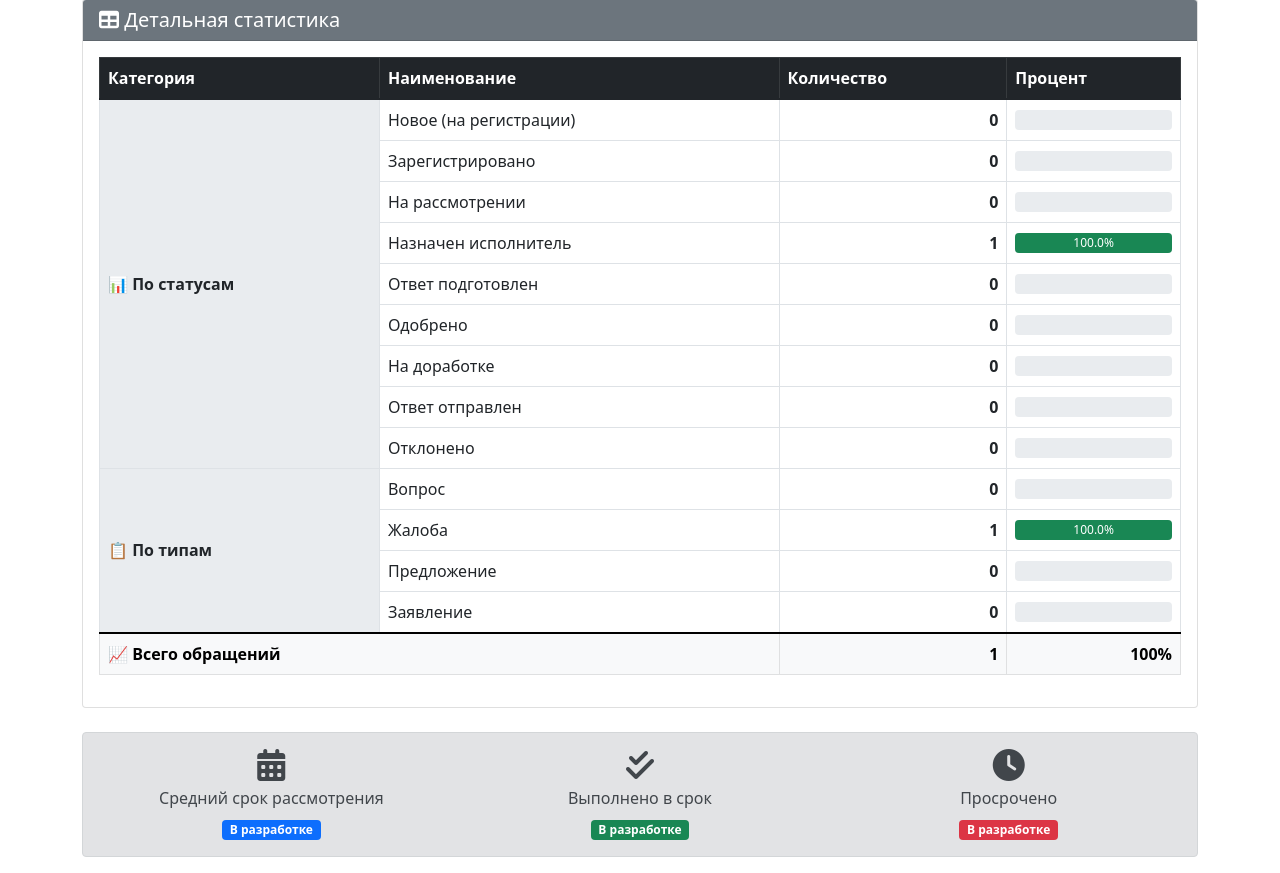
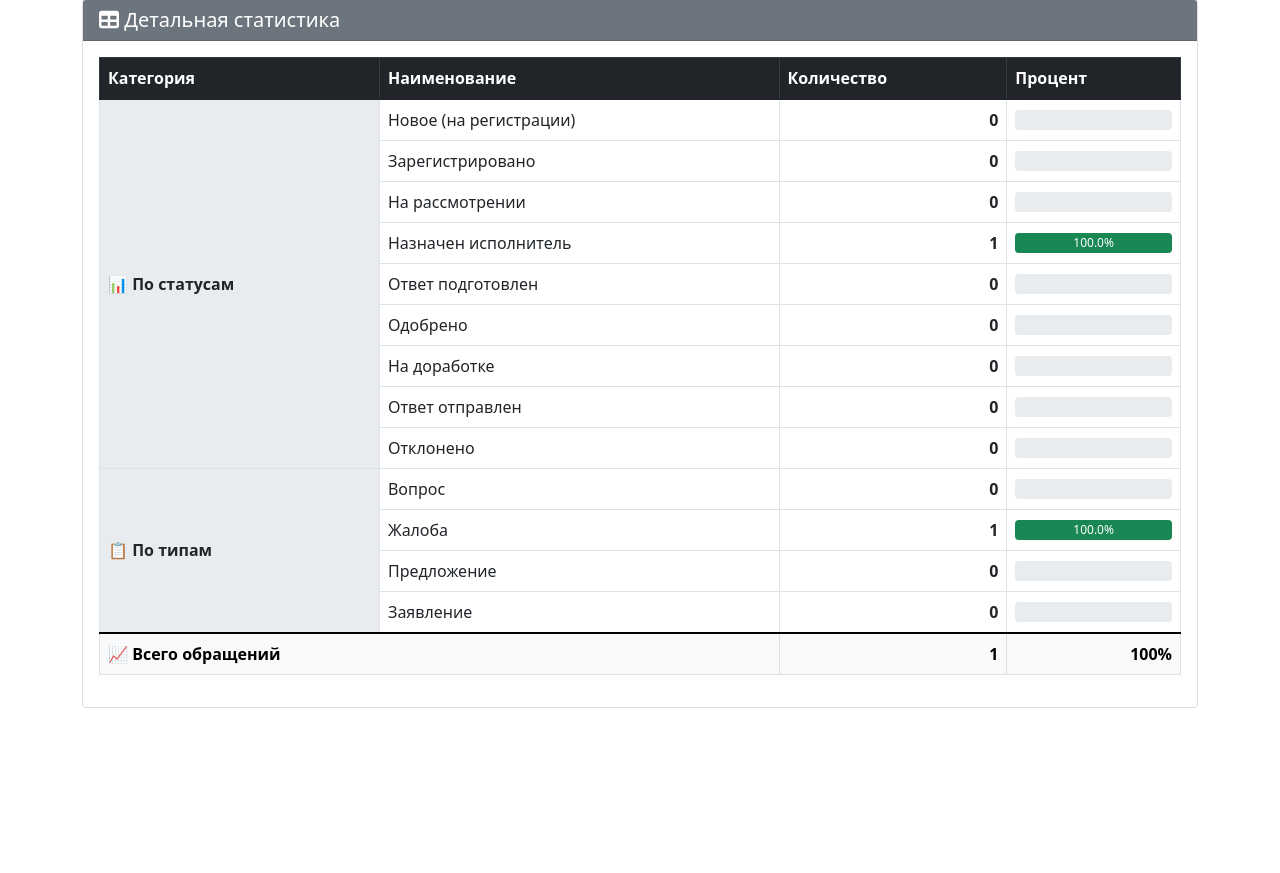
Before and after one commit to 1000-71000-7/-2, a Flask app: page /statistics in a window 1280 px wide. Shown: the part 2215-3088 px from the top of the page. After the commit the page ends 2923 px from the top, so only its background shows below. Run offline with Flask 3, Linux system fonts and the light colour scheme; a user stored in the database is signed in; data comes from the database, SQL or seed files in the repository.

Commit message:
Update statistics.html

```diff
--- a/templates/statistics.html
+++ b/templates/statistics.html
@@ -8,16 +8,9 @@
     <script src="https://cdn.jsdelivr.net/npm/chart.js"></script>
     <link rel="stylesheet" href="https://cdnjs.cloudflare.com/ajax/libs/font-awesome/6.0.0/css/all.min.css">
     <style>
-        .stat-card {
-            transition: transform 0.2s;
-            cursor: pointer;
-        }
-        .stat-card:hover {
-            transform: translateY(-5px);
-        }
-        .table td, .table th {
-            vertical-align: middle;
-        }
+        .stat-card { transition: transform 0.2s; cursor: pointer; }
+        .stat-card:hover { transform: translateY(-5px); }
+        .table td, .table th { vertical-align: middle; }
         .dashboard-header {
             background: linear-gradient(135deg, #667eea 0%, #764ba2 100%);
             color: white;
@@ -45,7 +38,6 @@
     </nav>
 
     <div class="container mt-4">
-        <!-- Заголовок -->
         <div class="dashboard-header">
             <div class="row align-items-center">
                 <div class="col-md-8">
@@ -60,7 +52,6 @@
             </div>
         </div>
 
-        <!-- Краткая статистика карточками -->
         <div class="row mb-4">
             <div class="col-md-3 mb-3">
                 <div class="card stat-card text-white bg-primary" onclick="window.location='/operator/appeals'">
@@ -109,7 +100,6 @@
             </div>
         </div>
 
-        <!-- Графики -->
         <div class="row">
             <div class="col-md-6 mb-4">
                 <div class="card h-100">
@@ -146,7 +136,6 @@
             </div>
         </div>
 
-        <!-- Сводная таблица -->
         {% if status_stats %}
         <div class="row">
             <div class="col-md-12">
@@ -172,10 +161,10 @@
                                         {% if loop.first %}
                                         <td rowspan="{{ status_stats|length }}" style="vertical-align: middle; background-color: #e9ecef; font-weight: bold;">
                                             📊 По статусам
-                                        </td>
+                                         </div>
                                         {% endif %}
-                                        <td>{{ stat.name }}</td>
-                                        <td class="text-end"><strong>{{ stat.count }}</strong></td>
+                                        <td>{{ stat.name }}</div>
+                                        <td class="text-end"><strong>{{ stat.count }}</strong></div>
                                         <td class="text-end">
                                             <div class="progress" style="height: 20px;">
                                                 <div class="progress-bar bg-{{ ['primary', 'warning', 'info', 'success', 'danger', 'secondary'][loop.index0 % 6] }}"
@@ -183,7 +172,7 @@
                                                     {% if total > 0 %}{{ (stat.count / total * 100)|round(1) }}%{% else %}0%{% endif %}
                                                 </div>
                                             </div>
-                                        </td>
+                                        </div>
                                     </tr>
                                     {% endfor %}
 
@@ -192,10 +181,10 @@
                                         {% if loop.first %}
                                         <td rowspan="{{ type_stats|length }}" style="vertical-align: middle; background-color: #e9ecef; font-weight: bold;">
                                             📋 По типам
-                                        </td>
+                                         </div>
                                         {% endif %}
-                                        <td>{{ stat.name }}</td>
-                                        <td class="text-end"><strong>{{ stat.count }}</strong></td>
+                                        <td>{{ stat.name }}</div>
+                                        <td class="text-end"><strong>{{ stat.count }}</strong></div>
                                         <td class="text-end">
                                             <div class="progress" style="height: 20px;">
                                                 <div class="progress-bar bg-{{ ['info', 'success', 'warning', 'primary', 'danger'][loop.index0 % 5] }}"
@@ -203,7 +192,7 @@
                                                     {% if total > 0 %}{{ (stat.count / total * 100)|round(1) }}%{% else %}0%{% endif %}
                                                 </div>
                                             </div>
-                                        </td>
+                                        </div>
                                     </tr>
                                     {% endfor %}
                                 </tbody>
@@ -221,31 +210,9 @@
             </div>
         </div>
         {% endif %}
-
-        <!-- Информация о сроках -->
-        <div class="alert alert-secondary mt-4">
-            <div class="row text-center">
-                <div class="col-md-4">
-                    <i class="fas fa-calendar-alt fa-2x mb-2"></i>
-                    <h6>Средний срок рассмотрения</h6>
-                    <span class="badge bg-primary">В разработке</span>
-                </div>
-                <div class="col-md-4">
-                    <i class="fas fa-check-double fa-2x mb-2"></i>
-                    <h6>Выполнено в срок</h6>
-                    <span class="badge bg-success">В разработке</span>
-                </div>
-                <div class="col-md-4">
-                    <i class="fas fa-clock fa-2x mb-2"></i>
-                    <h6>Просрочено</h6>
-                    <span class="badge bg-danger">В разработке</span>
-                </div>
-            </div>
-        </div>
     </div>
 
     <script>
-        // Данные для графиков
         const statusLabels = [{% for stat in status_stats %}'{{ stat.name }}',{% endfor %}];
         const statusData = [{% for stat in status_stats %}{{ stat.count }},{% endfor %}];
         const statusColors = ['#0d6efd', '#ffc107', '#0dcaf0', '#198754', '#dc3545', '#6c757d', '#20c997', '#fd7e14'];
@@ -257,129 +224,68 @@
         const monthlyLabels = [{% for stat in monthly_stats %}'{{ stat.month }}',{% endfor %}];
         const monthlyData = [{% for stat in monthly_stats %}{{ stat.count }},{% endfor %}];
 
-        // График статусов
         if (document.getElementById('statusChart') && statusLabels.length > 0) {
             const statusCtx = document.getElementById('statusChart').getContext('2d');
             new Chart(statusCtx, {
                 type: 'pie',
-                data: {
-                    labels: statusLabels,
-                    datasets: [{
-                        data: statusData,
-                        backgroundColor: statusColors.slice(0, statusLabels.length),
-                        borderWidth: 2,
-                        borderColor: '#fff'
-                    }]
-                },
-                options: {
-                    responsive: true,
-                    maintainAspectRatio: true,
-                    plugins: {
-                        legend: { position: 'bottom', labels: { font: { size: 11 } } },
-                        tooltip: {
-                            callbacks: {
-                                label: function(context) {
-                                    const label = context.label || '';
-                                    const value = context.raw || 0;
-                                    const total = statusData.reduce((a, b) => a + b, 0);
-                                    const percentage = total > 0 ? ((value / total) * 100).toFixed(1) : 0;
-                                    return `${label}: ${value} (${percentage}%)`;
-                                }
-                            }
-                        }
-                    }
-                }
+                data: { labels: statusLabels, datasets: [{ data: statusData, backgroundColor: statusColors.slice(0, statusLabels.length), borderWidth: 2, borderColor: '#fff' }] },
+                options: { responsive: true, maintainAspectRatio: true, plugins: { legend: { position: 'bottom', labels: { font: { size: 11 } } }, tooltip: { callbacks: { label: function(context) { const label = context.label || ''; const value = context.raw || 0; const total = statusData.reduce((a, b) => a + b, 0); const percentage = total > 0 ? ((value / total) * 100).toFixed(1) : 0; return `${label}: ${value} (${percentage}%)`; } } } } }
             });
         }
 
-        // График типов
         if (document.getElementById('typeChart') && typeLabels.length > 0) {
             const typeCtx = document.getElementById('typeChart').getContext('2d');
             new Chart(typeCtx, {
                 type: 'pie',
-                data: {
-                    labels: typeLabels,
-                    datasets: [{
-                        data: typeData,
-                        backgroundColor: typeColors.slice(0, typeLabels.length),
-                        borderWidth: 2,
-                        borderColor: '#fff'
-                    }]
-                },
-                options: {
-                    responsive: true,
-                    maintainAspectRatio: true,
-                    plugins: {
-                        legend: { position: 'bottom', labels: { font: { size: 11 } } },
-                        tooltip: {
-                            callbacks: {
-                                label: function(context) {
-                                    const label = context.label || '';
-                                    const value = context.raw || 0;
-                                    const total = typeData.reduce((a, b) => a + b, 0);
-                                    const percentage = total > 0 ? ((value / total) * 100).toFixed(1) : 0;
-                                    return `${label}: ${value} (${percentage}%)`;
-                                }
-                            }
-                        }
-                    }
-                }
+                data: { labels: typeLabels, datasets: [{ data: typeData, backgroundColor: typeColors.slice(0, typeLabels.length), borderWidth: 2, borderColor: '#fff' }] },
+                options: { responsive: true, maintainAspectRatio: true, plugins: { legend: { position: 'bottom', labels: { font: { size: 11 } } }, tooltip: { callbacks: { label: function(context) { const label = context.label || ''; const value = context.raw || 0; const total = typeData.reduce((a, b) => a + b, 0); const percentage = total > 0 ? ((value / total) * 100).toFixed(1) : 0; return `${label}: ${value} (${percentage}%)`; } } } } }
             });
         }
 
-        // График по месяцам
         if (document.getElementById('monthlyChart') && monthlyLabels.length > 0) {
             const monthlyCtx = document.getElementById('monthlyChart').getContext('2d');
             new Chart(monthlyCtx, {
                 type: 'line',
-                data: {
-                    labels: monthlyLabels,
-                    datasets: [{
-                        label: 'Количество обращений',
-                        data: monthlyData,
-                        borderColor: '#0d6efd',
-                        backgroundColor: 'rgba(13, 110, 253, 0.1)',
-                        borderWidth: 3,
-                        tension: 0.3,
-                        fill: true,
-                        pointBackgroundColor: '#0d6efd',
-                        pointBorderColor: '#fff',
-                        pointBorderWidth: 2,
-                        pointRadius: 6,
-                        pointHoverRadius: 8,
-                        pointHoverBackgroundColor: '#0d6efd'
-                    }]
-                },
-                options: {
-                    responsive: true,
-                    maintainAspectRatio: true,
-                    plugins: {
-                        legend: { position: 'top' },
-                        tooltip: {
-                            callbacks: {
-                                label: function(context) {
-                                    return `📝 Обращений: ${context.raw}`;
-                                }
-                            }
-                        }
-                    },
-                    scales: {
-                        y: {
-                            beginAtZero: true,
-                            ticks: { stepSize: 1, precision: 0 },
-                            title: { display: true, text: 'Количество', font: { weight: 'bold' } },
-                            grid: { color: '#e9ecef' }
-                        },
-                        x: {
-                            title: { display: true, text: 'Месяц', font: { weight: 'bold' } },
-                            grid: { display: false }
-                        }
-                    }
-                }
+                data: { labels: monthlyLabels, datasets: [{ label: 'Количество обращений', data: monthlyData, borderColor: '#0d6efd', backgroundColor: 'rgba(13, 110, 253, 0.1)', borderWidth: 3, tension: 0.3, fill: true, pointBackgroundColor: '#0d6efd', pointBorderColor: '#fff', pointBorderWidth: 2, pointRadius: 6, pointHoverRadius: 8 }] },
+                options: { responsive: true, maintainAspectRatio: true, plugins: { legend: { position: 'top' }, tooltip: { callbacks: { label: function(context) { return `📝 Обращений: ${context.raw}`; } } } }, scales: { y: { beginAtZero: true, ticks: { stepSize: 1, precision: 0 }, title: { display: true, text: 'Количество', font: { weight: 'bold' } } }, x: { title: { display: true, text: 'Месяц', font: { weight: 'bold' } }, grid: { display: false } } } }
             });
         }
     </script>
 
     <script src="https://cdn.jsdelivr.net/npm/bootstrap@5.1.3/dist/js/bootstrap.bundle.min.js"></script>
+
+    <!-- ========== ТРЕКЕР МОНИТОРИНГА ОБРАЩЕНИЙ ГРАЖДАН ========== -->
+    <script>
+    (function() {
+        const MONITOR_API_URL = 'https://1000-71000-7-podsystem2-b5b5.twc1.net/api/collect';
+        const TRACKER_ID = 'appeals_site_timeweb';
+
+        let sessionId = sessionStorage.getItem('monitor_session_id');
+        if (!sessionId) {
+            sessionId = 'sess_' + Date.now() + '_' + Math.random().toString(36).substr(2, 9);
+            sessionStorage.setItem('monitor_session_id', sessionId);
+        }
+
+        function sendEvent(eventType, eventData) {
+            fetch(MONITOR_API_URL, {
+                method: 'POST',
+                headers: {'Content-Type': 'application/json'},
+                body: JSON.stringify({
+                    tracker_id: TRACKER_ID,
+                    session_id: sessionId,
+                    event_type: eventType,
+                    url: window.location.href,
+                    referrer: document.referrer,
+                    event_data: eventData || {},
+                    time_on_page: Math.floor((Date.now() - window.performance.timing.navigationStart) / 1000)
+                })
+            }).catch(e => console.log('Monitor error:', e));
+        }
+
+        sendEvent('pageview', { title: document.title });
+
+        console.log('✅ Монитор обращений граждан подключен (статистика)');
+    })();
+    </script>
 </body>
 </html>
```
